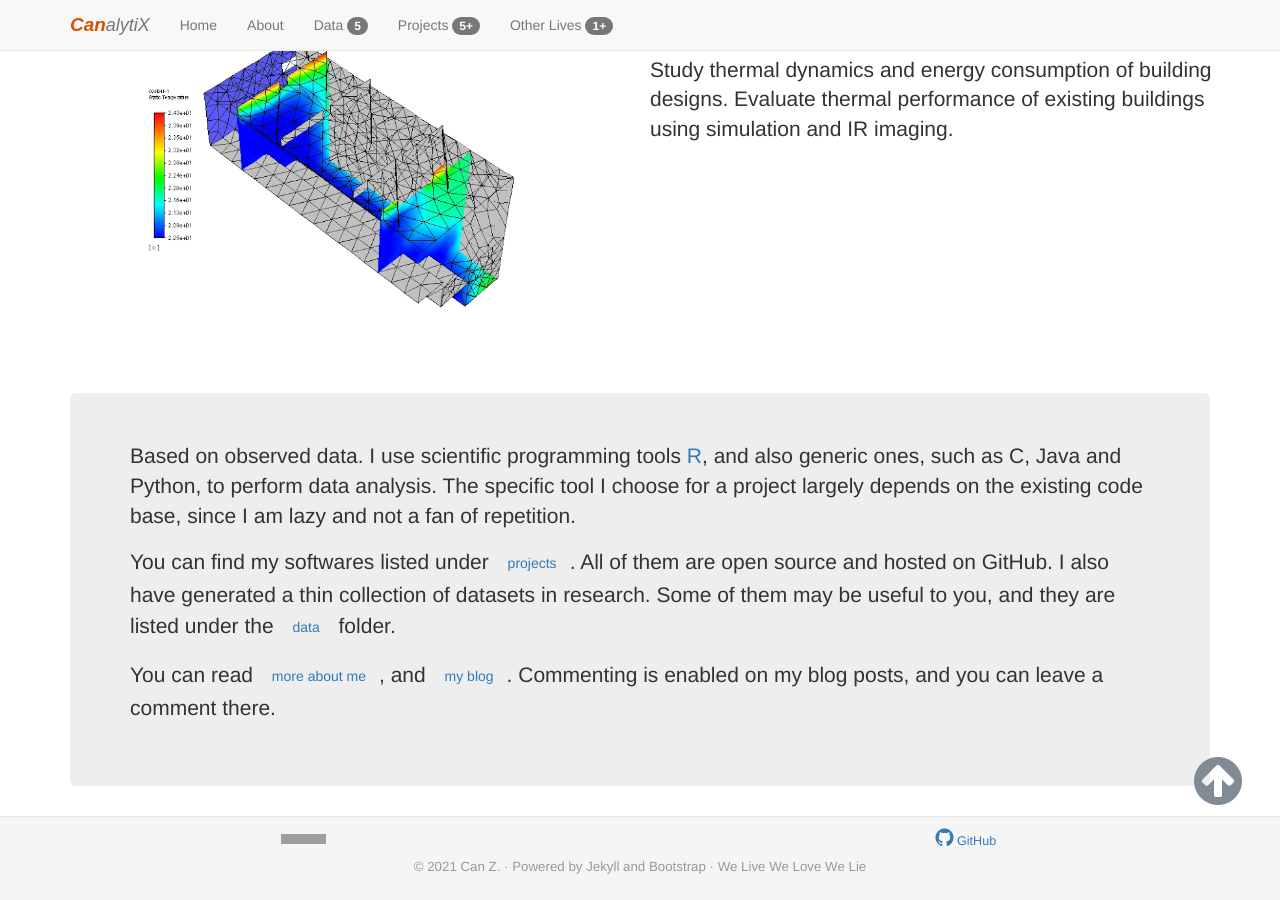
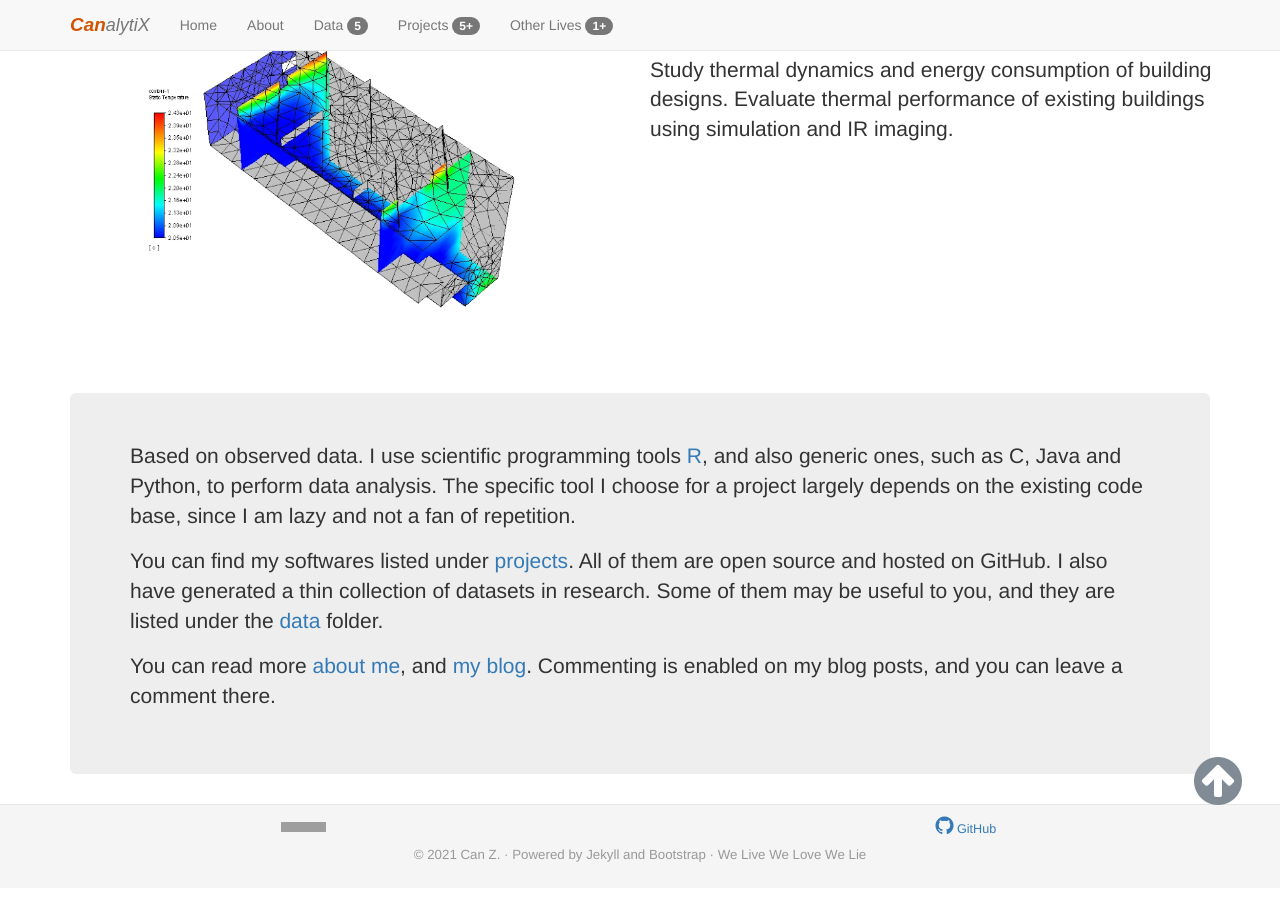
Before and after one commit to HVoltBb/HVoltBb.github.io, a Jekyll site: the page built from index.html, in a window 1280 px wide and 900 px high, scrolled down 1474 px. Built offline with Jekyll 4.4.1, drawn with Linux system fonts in a browser that asks for light colours; comment, search, counter and statistics services are not loaded; grey boxes are pictures that could not be loaded.

Commit message:
Update index.html

```diff
--- a/index.html
+++ b/index.html
@@ -80,6 +80,6 @@ description: Advanced tools, data and blog posts on the analysis of natural and
 <div class="container">
 <div class="jumbotron some-padding">
 <p>Based on observed data. I use scientific programming tools <a href="https://www.r-project.org">R</a>, and also generic ones, such as C, Java and Python, to perform data analysis. The specific tool I choose for a project largely depends on the existing code base, since I am lazy and not a fan of repetition.</p>
-<p>You can find my softwares listed under <a class="btn btn-secondary" href="/projects" role="button">projects</a>. All of them are open source and hosted on GitHub. I also have generated a thin collection of datasets in research. Some of them may be useful to you, and they are listed under the <a href="/data" class="btn btn-secondary" role="button">data</a> folder.</p>
-<p>You can read <a href="/about" class="btn tnb-secondary" role="button">more about me</a>, and <a href="/random" class="btn btn-secondary" role="button">my blog</a>. Commenting is enabled on my blog posts, and you can leave a comment there.</p>
+<p>You can find my softwares listed under <a href="/projects">projects</a>. All of them are open source and hosted on GitHub. I also have generated a thin collection of datasets in research. Some of them may be useful to you, and they are listed under the <a href="/data" >data</a> folder.</p>
+<p>You can read more <a href="/about">about me</a>, and <a href="/random">my blog</a>. Commenting is enabled on my blog posts, and you can leave a comment there.</p>
 </div>
```
